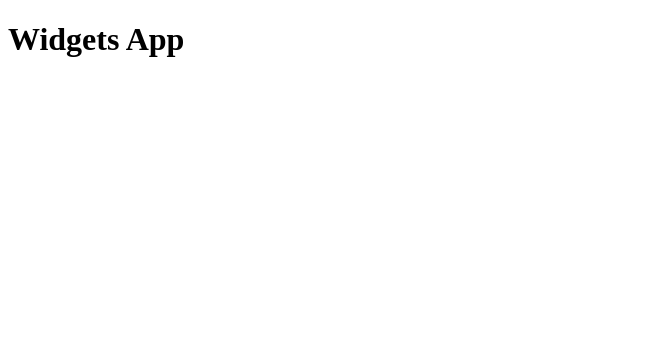
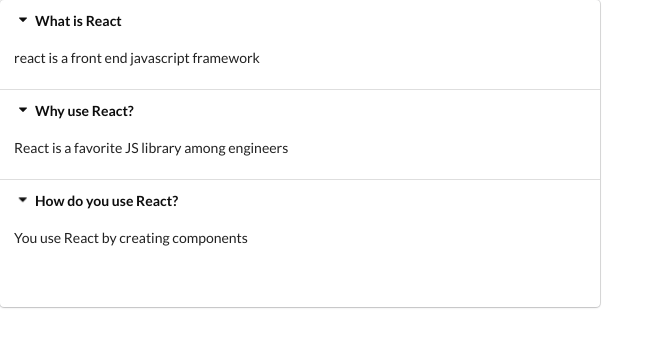
Before and after one commit to tidalwave2000/widget, a React (Create React App) app: page / in a window 1280 px wide. Shown: the top 346 px of the page, without its empty margins (0-664 px from the left). Built offline with nearby package versions, Linux system fonts and the light colour scheme.

Commit message:
widget hooks 2

```diff
--- a/public/index.html
+++ b/public/index.html
@@ -15,6 +15,7 @@
       user's mobile device or desktop. See https://developers.google.com/web/fundamentals/web-app-manifest/
     -->
     <link rel="manifest" href="%PUBLIC_URL%/manifest.json" />
+    <link rel="stylesheet" href="https://cdnjs.cloudflare.com/ajax/libs/semantic-ui/2.4.1/semantic.min.css" />
     <!--
       Notice the use of %PUBLIC_URL% in the tags above.
       It will be replaced with the URL of the `public` folder during the build.
--- a/src/App.js
+++ b/src/App.js
@@ -1,7 +1,26 @@
 import React from "react";
+import Accordion from "./component/accordion";
+
+const items = [
+    {
+        title: "What is React",
+        content: "react is a front end javascript framework"
+    },
+    {
+        title: "Why use React?",
+        content: "React is a favorite JS library among engineers"
+    },
+    {
+        title: "How do you use React?",
+        content: "You use React by creating components"
+    }
+];
 
 export default () => {
     return (
-        <h1> Widgets App</h1>
+        <div>
+
+            <Accordion items={items}/>
+        </div>
     );
 };
--- /dev/null
+++ b/src/component/accordion.js
@@ -0,0 +1,37 @@
+import React, { useState } from "react";
+
+
+
+
+const Accordion = ({ items }) => {
+
+    const [activeIndex, setActiveIndex] = useState(null);
+    //helper function
+    const onTitleClick = (index) => {
+        setActiveIndex(index);
+    };
+    const renderedItems = items.map((item, index) => { //index to keep track of which items get clicked
+        return (
+            < React.Fragment key={item.title}>
+                <div className="title active"
+                     onClick={() => console.log(onTitleClick(index))}
+                >
+                    <i className="dropdown icon"></i>
+                    {item.title}
+                </div>
+                <div className="content active">
+                    <p>{item.content}</p>
+                </div>
+            </React.Fragment>
+        );
+    });
+    return (
+
+        <div className="ui styled accordion">
+            {renderedItems}
+            <h1>{activeIndex}</h1>
+        </div>
+    );
+};
+
+export default Accordion;
```
